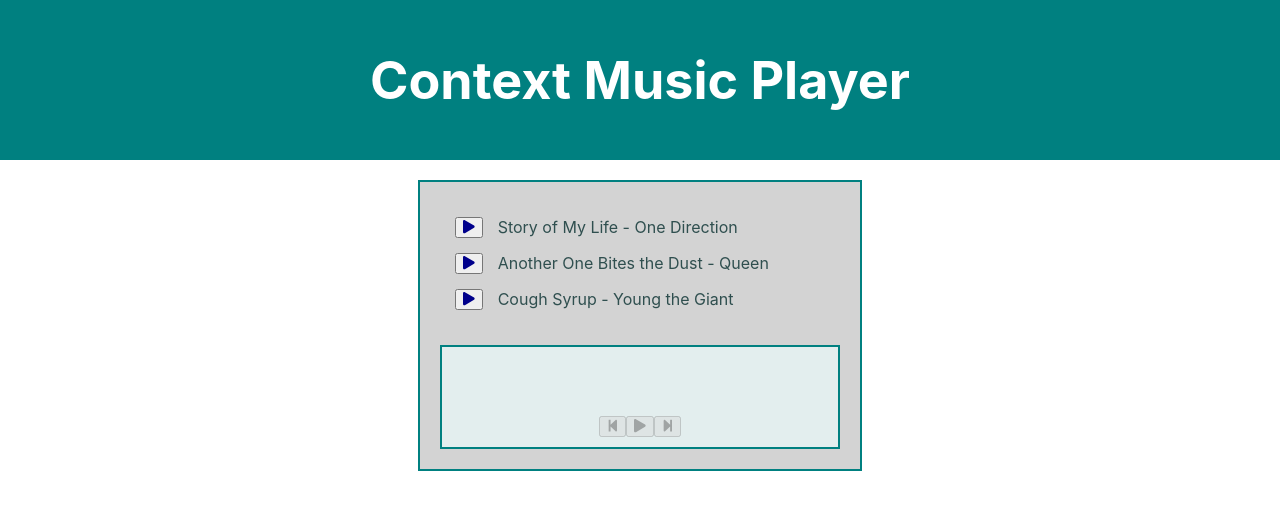
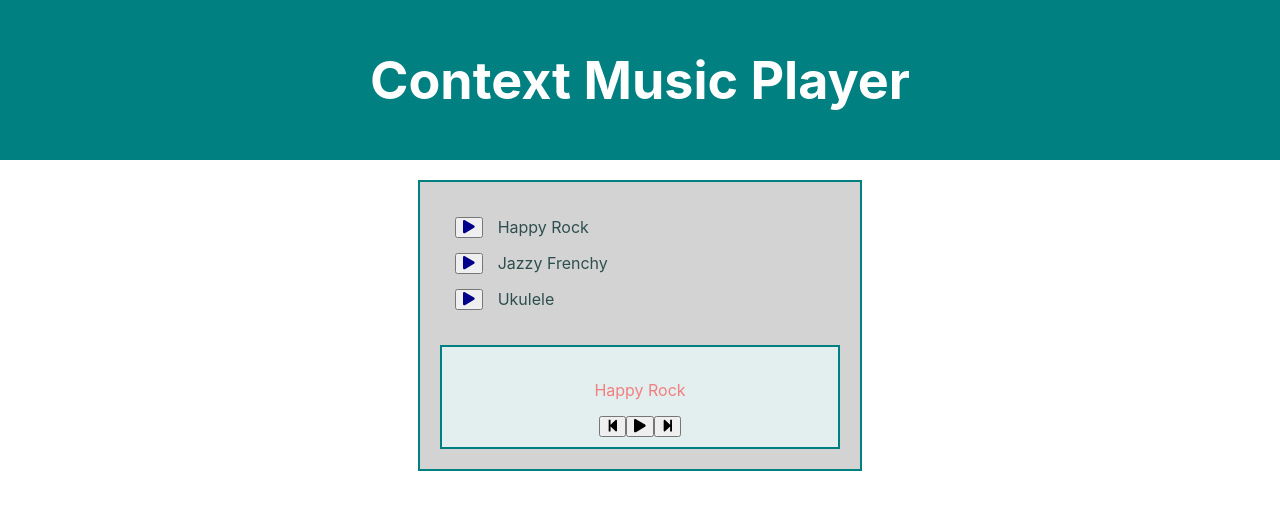
Before and after one commit to kdv24/Context-musicplayer, a React (Create React App) app: page / in a window 1280 px wide. Shown: the top 510 px of the page. Built offline with nearby package versions, Linux system fonts and the light colour scheme.

Commit message:
set currentTrackIndex to 0 for default to top song

```diff
--- a/src/MusicPlayerContext.js
+++ b/src/MusicPlayerContext.js
@@ -8,11 +8,11 @@
     const [state, setState] = useState({
         audioPlayer: new Audio(),
         tracks: [
-            { name: 'Story of My Life - One Direction', file: HappyRock },
-            { name: 'Another One Bites the Dust - Queen', file: JazzyFrenchy },
-            { name: 'Cough Syrup - Young the Giant', file: Ukulele },
+            { name: 'Happy Rock', file: HappyRock },
+            { name: 'Jazzy Frenchy', file: JazzyFrenchy },
+            { name: 'Ukulele', file: Ukulele },
         ],
-        currentTrackIndex: null,
+        currentTrackIndex: 0,
         isPlaying: false,
     });
     console.log('state: ', state);
```
